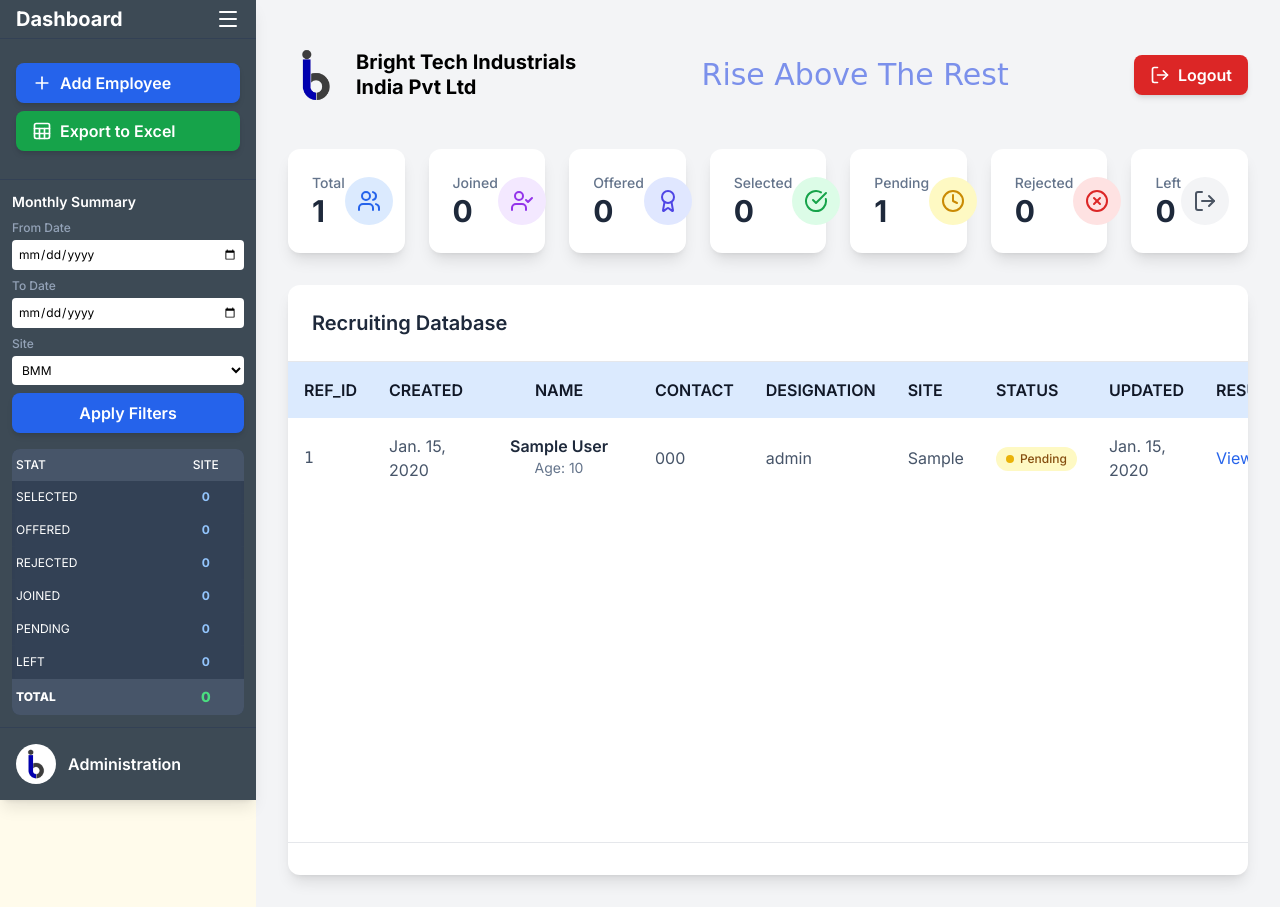
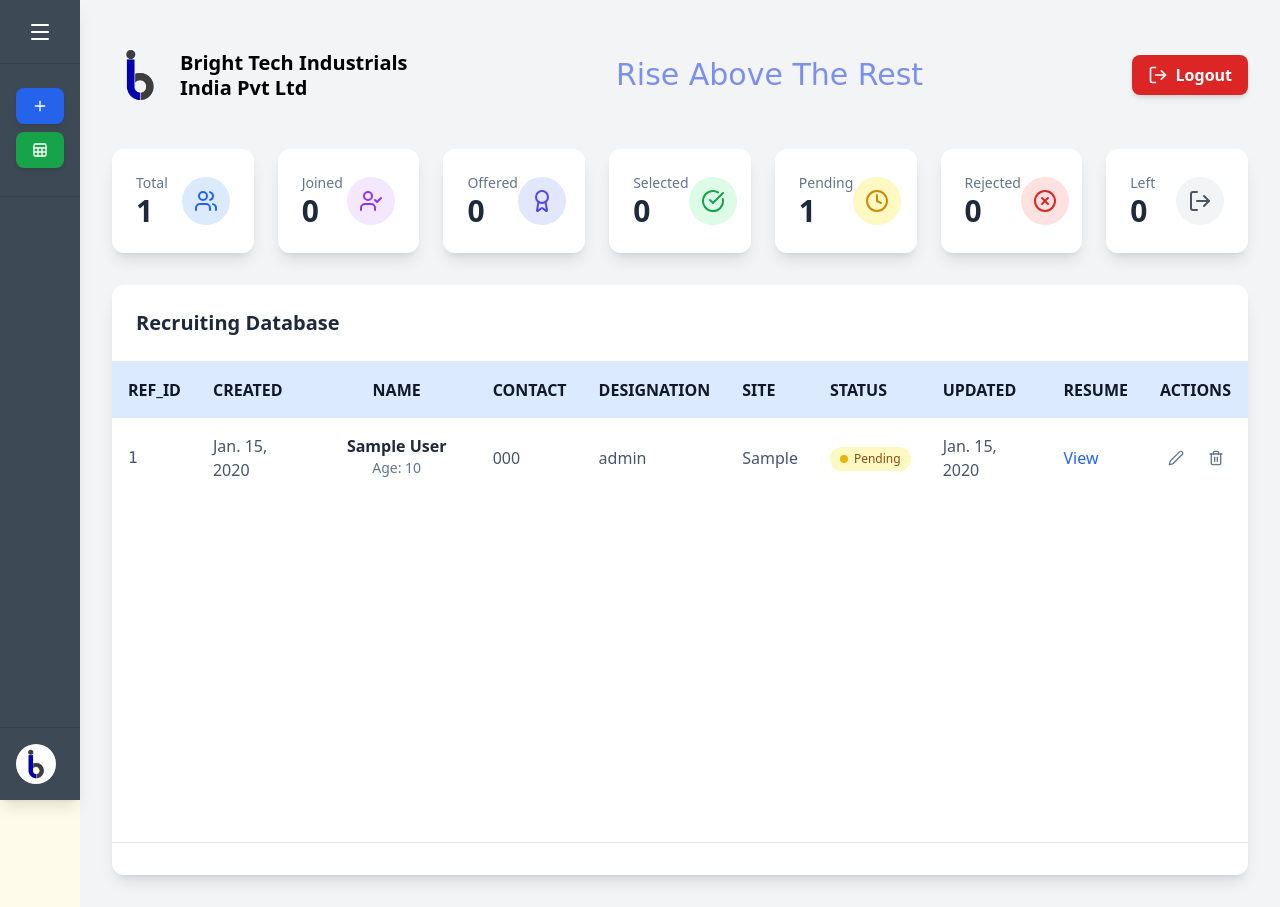
Before and after one commit to KapilArunesshSS/brighttechrms, a Django app: page / in a window 1280 px wide. Run offline with Django 5.2, Linux system fonts and the light colour scheme; a user stored in the database is signed in; tables that the repository leaves empty hold one stand-in row (values such as "Sample post"); parts of the project's set-up code (start-up, migrations or seed data) failed here and were passed over; some libraries are stand-ins or nearby versions.

Commit message:
changed dashbaord.html

```diff
--- a/main/templates/dashboard.html
+++ b/main/templates/dashboard.html
@@ -11,9 +11,7 @@
     <script src="https://unpkg.com/lucide@latest"></script>
     <link href="https://fonts.googleapis.com/css2?family=Inter:wght@400;500;600;700;800&display=swap" rel="stylesheet">
     <style>
-        body {
-            font-family: 'Inter', sans-serif;
-        }
+        /* ... existing styles ... */
         /* Custom scrollbar for a cleaner look (optional) */
         ::-webkit-scrollbar {
             width: 8px;
@@ -100,8 +98,13 @@
 <body class="bg-amber-50">
 
     <div class="min-h-screen ">
-        <!-- Sidebar Navigation -->
-        <aside id="sidebar" class="fixed top-0 left-0 h-screen w-64 flex-shrink-0 text-gray-200 shadow-lg flex flex-col sidebar-expanded z-40"
+        <!--
+          CHANGE 1: Sidebar default state
+          - Changed 'sidebar-expanded' to 'sidebar-collapsed'
+          - This makes the "collapsed" 5rem sidebar the default, which is much better for mobile.
+          - The user's JS will still work to expand/collapse it.
+        -->
+        <aside id="sidebar" class="fixed top-0 left-0 h-screen w-auto flex-shrink-0 text-gray-200 shadow-lg flex flex-col sidebar-collapsed z-40"
        style="background-color: #3D4A55;">
             <div class="h-16 flex items-center justify-between border-b border-slate-700 px-4 relative">
                 <h1 class="text-xl font-bold text-white sidebar-text">Dashboard</h1>
@@ -110,6 +113,7 @@
                     <i data-lucide="menu" class="w-6 h-6"></i>
                 </button>
             </div>
+            <!-- ... existing sidebar nav ... -->
             <nav class="flex-grow">
                 <ul class="py-4">
 
@@ -231,9 +235,15 @@
         </aside>
 
         <!-- Main Content -->
-        <main id="mainContent" class="ml-64 p-8 bg-gray-100 text-gray-900 transition-all duration-300 ease-in-out">
+        <!--
+          CHANGE 2: Main Content margin and padding
+          - Changed 'ml-64' to 'ml-20' to match the new default collapsed sidebar.
+          - Changed 'p-8' to 'p-4 lg:p-8' (less padding on mobile, same on desktop).
+        -->
+        <main id="mainContent" class="ml-20 p-4 lg:p-8 bg-gray-100 text-gray-900 transition-all duration-300 ease-in-out">
 
             <!-- Header -->
+            <!-- This header is already responsive with 'flex-col md:flex-row', which is great! -->
             <header class="flex flex-col md:flex-row justify-between items-center mb-8">
                 <div class="flex items-center gap-3">
                     {% load static %}
@@ -258,8 +268,13 @@
                 </div>
             </header>
 
-            <!-- Status Count Cards -->
-            <div class="grid grid-cols-1 md:grid-cols-4 lg:grid-cols-7 gap-6 mb-8">
+            <!--
+              CHANGE 3: Responsive grid for Status Cards
+              - Added 'sm:grid-cols-2', 'md:grid-cols-3', 'lg:grid-cols-4', 'xl:grid-cols-7'
+              - This makes the cards stack nicely on all screen sizes, from 1 column on
+                phones, to 2, 3, 4, and finally 7 on very large screens.
+            -->
+            <div class="grid grid-cols-1 sm:grid-cols-2 md:grid-cols-3 lg:grid-cols-4 xl:grid-cols-7 gap-6 mb-8">
                 <!-- Total Employees -->
                 <div class="bg-white p-6 rounded-xl shadow-lg flex items-center justify-between">
                     <div>
@@ -348,18 +363,20 @@
                 <div class="p-6 border-b">
                     <h3 class="text-xl font-semibold text-slate-800">Recruiting Database</h3>
                 </div>
+                <!-- This overflow-x-auto is perfect! It will make the table scroll horizontally on mobile -->
                 <div class="overflow-x-auto overflow-y-auto h-[60vh]">
                     <table id="employeeTable" class="w-full">
                         <thead class="bg-blue-100 text-black-500 sticky top-0 ">
                             <tr>
-                                <th class="text-left font-semibold p-4">REF_ID</th>
-                                <th class="text-left font-semibold p-4">CREATED</th>
+                                <!-- CHANGE 4: Hide less important columns on small screens -->
+                                <th class="text-left font-semibold p-4 hidden md:table-cell">REF_ID</th>
+                                <th class="text-left font-semibold p-4 hidden lg:table-cell">CREATED</th>
                                 <th class="text-left font-semibold p-4 text-center">NAME</th>
                                 <th class="text-left font-semibold p-4">CONTACT</th>
                                 <th class="text-left font-semibold p-4">DESIGNATION</th>
                                 <th class="text-left font-semibold p-4">SITE</th>
                                 <th class="text-left font-semibold p-4">STATUS</th>
-                                <th class="text-left font-semibold p-4">UPDATED</th>
+                                <th class="text-left font-semibold p-4 hidden lg:table-cell">UPDATED</th>
                                 <th class="text-left font-semibold p-4">RESUME</th>
                                 <th class="text-left font-semibold p-4">ACTIONS</th>
                             </tr>
@@ -379,8 +396,9 @@
                                 data-status="{{ employee.status|lower }}"
                                 {% if employee.offer_letter %}data-offer-letter-url="{{ employee.offer_letter.url }}"{% endif %}
                                 {% if employee.remarks %}data-remarks="{{ employee.remarks|escapejs }}"{% endif %}>
-                                <td class="p-4 text-slate-600 font-mono">{{ employee.ref_id }}</td>
-                                <td class="p-4 text-slate-600">{{ employee.created_at|date:"M. d, Y" }}</td>
+                                <!-- CHANGE 4: Hide corresponding cells -->
+                                <td class="p-4 text-slate-600 font-mono hidden md:table-cell">{{ employee.ref_id }}</td>
+                                <td class="p-4 text-slate-600 hidden lg:table-cell">{{ employee.created_at|date:"M. d, Y" }}</td>
                                 <td class="p-4 flex items-center gap-3">
                                     {% comment %} <img src="https://placehold.co/40x40/E2E8F0/475569?text={{ employee.name.0 }}" alt="Avatar" class="w-10 h-10 rounded-full object-cover"> {% endcomment %}
                                     <div class="min-w-32 text-center">
@@ -422,7 +440,8 @@
                                         </span>
                                     {% endif %}
                                 </td>
-                                <td class="p-4 text-slate-600">{{ employee.updated_at|date:"M. d, Y" }}</td>
+                                <!-- CHANGE 4: Hide corresponding cell -->
+                                <td class="p-4 text-slate-600 hidden lg:table-cell">{{ employee.updated_at|date:"M. d, Y" }}</td>
                                 <td class="p-4">
                                      {% if employee.resume %}
                                      <a href="{{ employee.resume.url }}" target="_blank" class="text-blue-600 hover:underline">
@@ -709,6 +728,7 @@
         }
 
         // --- Sidebar Toggle Logic (Unchanged) ---
+        // Your existing JS logic will work perfectly with the new default state
         const sidebar = document.getElementById('sidebar');
         const toggleBtn = document.getElementById('toggleSidebar');
         const mainContent = document.getElementById('mainContent');
@@ -718,10 +738,13 @@
                 sidebar.classList.toggle('sidebar-collapsed');
                 sidebar.classList.toggle('sidebar-expanded');
 
+                // Check which state it *is* now
                 if (sidebar.classList.contains('sidebar-collapsed')) {
+                    // It is NOW collapsed
                     mainContent.classList.remove('ml-64');
                     mainContent.classList.add('ml-20'); // ml-20 is 5rem
                 } else {
+                    // It is NOW expanded
                     mainContent.classList.remove('ml-20');
                     mainContent.classList.add('ml-64'); // ml-64 is 16rem
                 }
```
